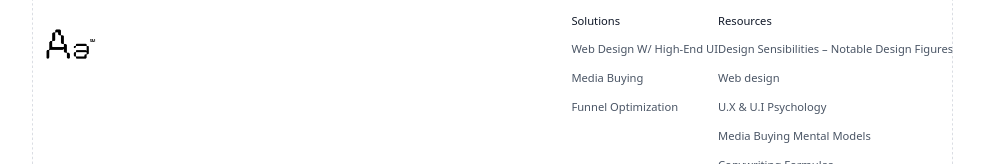
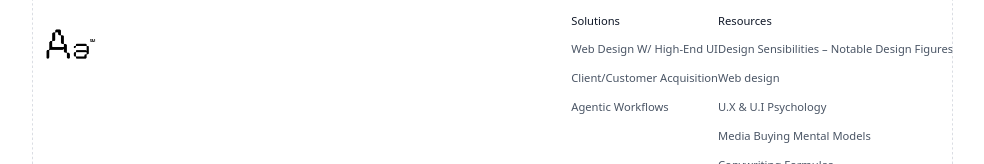
Before and after one commit to telluricaquarian/aclr77, a Next.js app: page / in a window 1280 px wide. Shown: the part 5778-5942 px from the top of the page, without its empty margins (250-1234 px from the left). Built offline with nearby package versions, Linux system fonts and the light colour scheme; no server answers.

Commit message:
Prune footer links to align with current Areculateir offerings

```diff
--- a/src/components/ui/Footer.tsx
+++ b/src/components/ui/Footer.tsx
@@ -15,8 +15,8 @@ const Footer = () => {
       title: "Solutions",
       items: [
         { label: "Web Design W/ High-End UI", href: "#" },
-        { label: "Media Buying", href: "#" },
-        { label: "Funnel Optimization", href: "#" },
+        { label: "Client/Customer Acquisition", href: "#" },
+        { label: "Agentic Workflows", href: "#" },
       ],
     },
 
```
